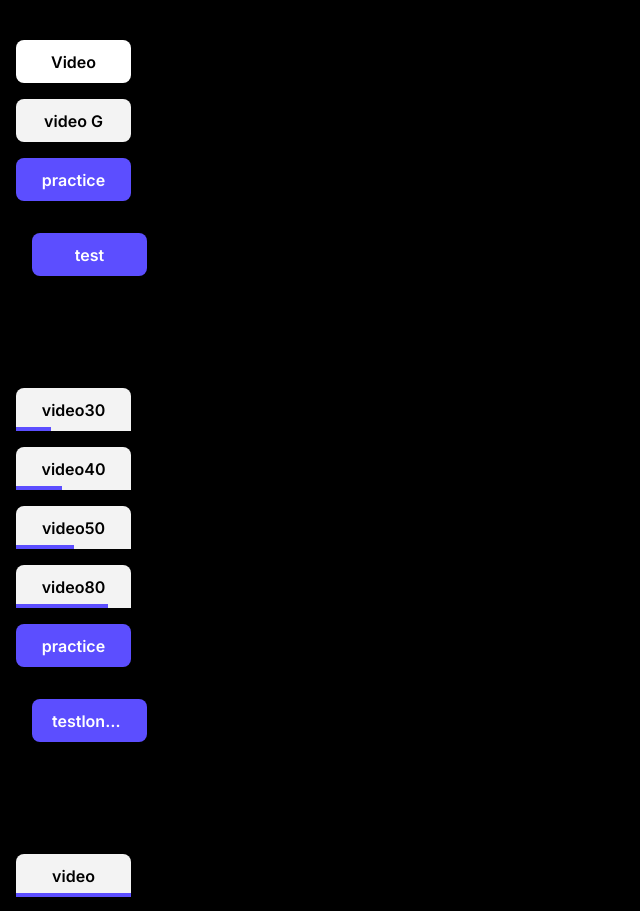
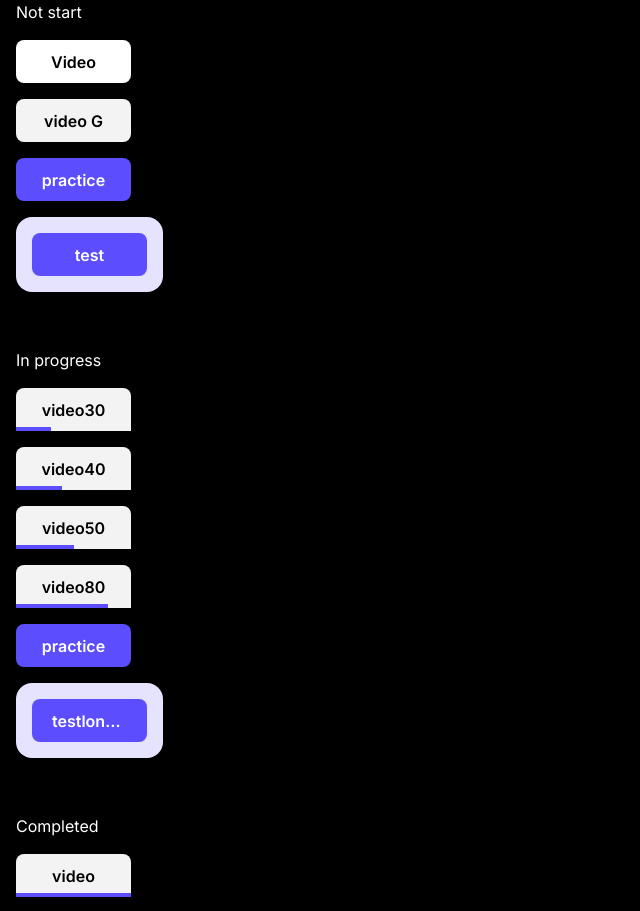
Before and after one commit to MicroCU/Frontend, a Next.js app: page /tontan in a window 1280 px wide. Shown: the top 911 px of the page, without its empty margins (0-640 px from the left). Built offline with nearby package versions, Linux system fonts and the light colour scheme; a web font is replaced by a local one.

Commit message:
add more tailwind color

```diff
--- a/app/tontan/page.tsx
+++ b/app/tontan/page.tsx
@@ -3,13 +3,13 @@ import Micro, { MicroStatusEnum, MicroTypeEnum } from "@/components/micro";
 export default function TontanComponent() {
   return (
     <div className=" bg-black flex flex-col gap-4 pl-4">
-      <p className="text-stone-50"> Not start </p>
+      <p className="text-white"> Not start </p>
       <Micro title="Video" progress={0} type={MicroTypeEnum.VIDEO} status={MicroStatusEnum.NOT_STARTED} isGroup={false}  />
       <Micro title="video G" progress={0} type={MicroTypeEnum.VIDEO} status={MicroStatusEnum.NOT_STARTED} isGroup={true}  />
       <Micro title="practice" progress={0} type={MicroTypeEnum.PRACTICE} status={MicroStatusEnum.NOT_STARTED}  />
       <Micro title="test" progress={0} type={MicroTypeEnum.TEST} status={MicroStatusEnum.NOT_STARTED} />
       <p> ------------------------- </p>
-      <p className="text-stone-50"> In progress </p>
+      <p className="text-white"> In progress </p>
       <Micro title="video30" progress={30} type={MicroTypeEnum.VIDEO} status={MicroStatusEnum.IN_PROGRESS} />
       <Micro title="video40" progress={40} type={MicroTypeEnum.VIDEO} status={MicroStatusEnum.IN_PROGRESS} />
       <Micro title="video50" progress={50} type={MicroTypeEnum.VIDEO} status={MicroStatusEnum.IN_PROGRESS} />
@@ -17,7 +17,7 @@ export default function TontanComponent() {
       <Micro title="practice" progress={50} type={MicroTypeEnum.PRACTICE} status={MicroStatusEnum.IN_PROGRESS} />
       <Micro title="testlongggggggggggggg" progress={50} type={MicroTypeEnum.TEST} status={MicroStatusEnum.IN_PROGRESS} />
       <p> ------------------------- </p>
-      <p className="text-stone-50"> Completed </p>
+      <p className="text-white"> Completed </p>
       <Micro title="video" progress={100} type={MicroTypeEnum.VIDEO} status={MicroStatusEnum.COMPLETED} />
       <Micro title="practice" progress={100} type={MicroTypeEnum.PRACTICE} status={MicroStatusEnum.COMPLETED} />
       <Micro title="test" progress={100} type={MicroTypeEnum.TEST} status={MicroStatusEnum.COMPLETED} />
--- a/tailwind.config.js
+++ b/tailwind.config.js
@@ -25,6 +25,9 @@ module.exports = {
       primary: "#5C4EFF",
       danger: "#FF4E4E",
       success: "#22C55E",
+      passed: "#7343C5",
+      primaryLight: "#E6E3FF",
+      passedLight: "#E3D9F3",
     },
     extend: {
       borderRadius: {
```
